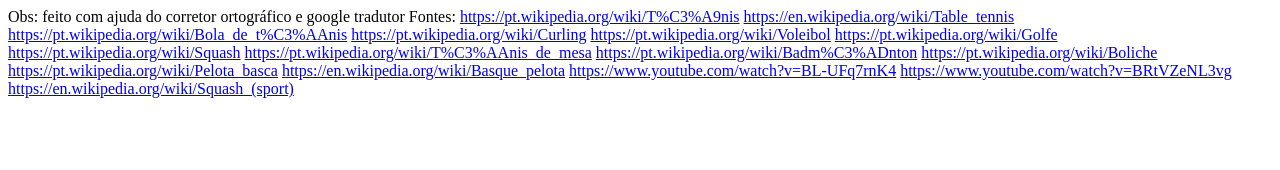
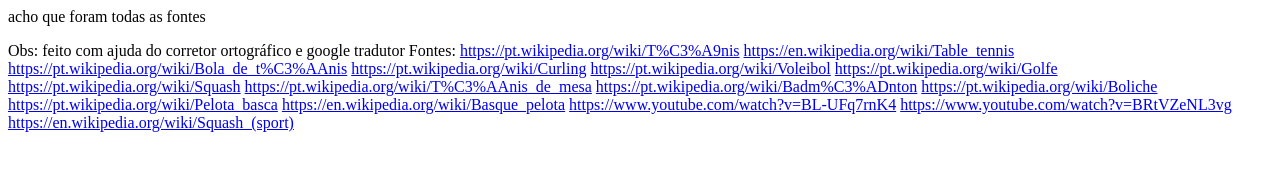
Before and after one commit to chdevv/atribui-o-atts, a plain HTML site: page index.html in a window 1280 px wide. Drawn offline with Linux system fonts and the light colour scheme.

Commit message:
Update index.html

```diff
--- a/index.html
+++ b/index.html
@@ -1,3 +1,6 @@
+<p>acho que foram todas as fontes</p>
+
+
 Obs: feito com ajuda do corretor ortográfico e google tradutor
 
 Fontes:
```
